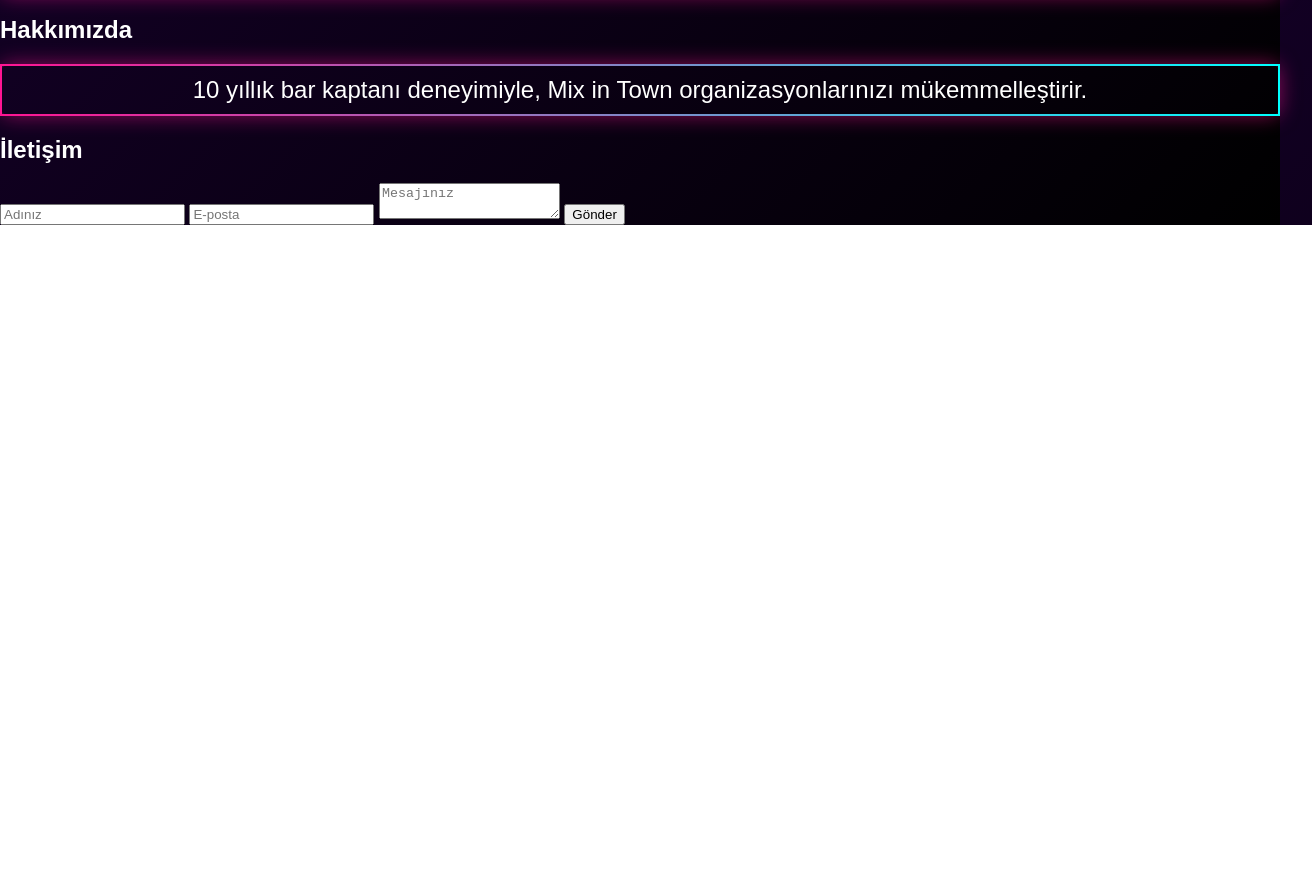
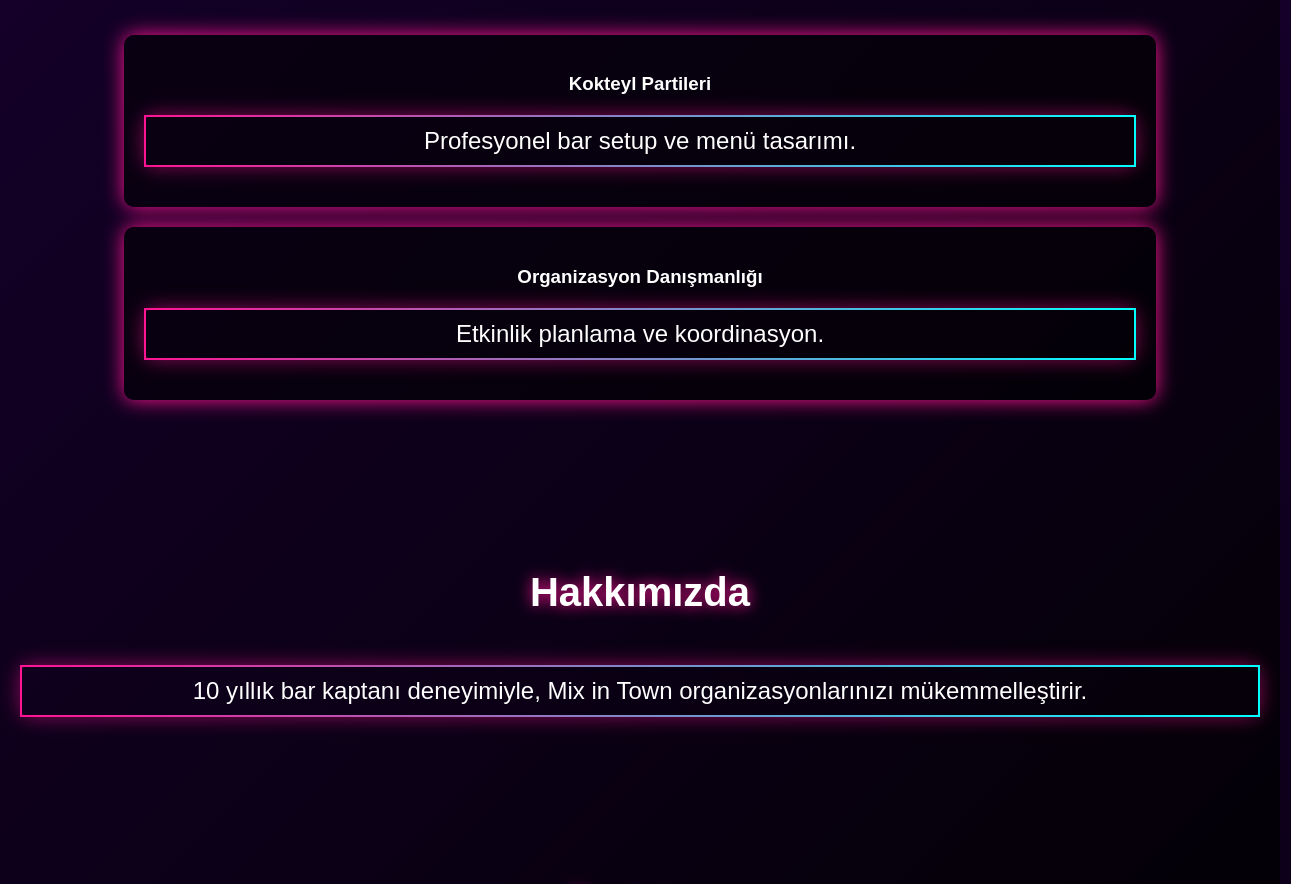
Before and after one commit to mustea07/mixintown, a plain HTML site: page index.html in a window 1280 px wide. Shown: the part 680-1564 px from the top of the page, 1312 px wide, since content can reach past the window. Before the commit the page ends 905 px from the top, so only its background shows below. Drawn offline with Linux system fonts and the light colour scheme.

Commit message:
Update style.css

```diff
--- a/style.css
+++ b/style.css
@@ -107,3 +107,53 @@
   -webkit-text-fill-color: transparent;  /* Arka planı metne uygula */
   text-shadow: 0 0 10px #ff1493;
 }
+
+/* HİZMET KARTLARI */
+.hizmet-kart {
+  background: rgba(0,0,0,0.5);
+  margin: 20px auto;
+  padding: 20px;
+  width: 80%;
+  border-radius: 10px;
+  box-shadow: 0 0 20px #ff1493;
+  text-align: center;
+}
+
+h2 {
+  text-align: center;
+  font-size: 2.5rem;
+  text-shadow: 0 0 15px #ff1493;
+  margin: 50px 0;
+}
+
+section {
+  padding: 50px 20px;
+}
+
+/* FORM STİLİ */
+form {
+  max-width: 500px;
+  margin: 0 auto;
+  text-align: center;
+}
+
+input, textarea, button {
+  width: 100%;
+  padding: 10px;
+  margin: 10px 0;
+  border: none;
+  border-radius: 5px;
+  background: rgba(255,255,255,0.1);
+  color: #fff;
+}
+
+button {
+  background: #ff1493;
+  cursor: pointer;
+  font-weight: bold;
+  text-shadow: 0 0 10px #fff;
+}
+
+button:hover {
+  box-shadow: 0 0 20px #ff1493;
+}
```
